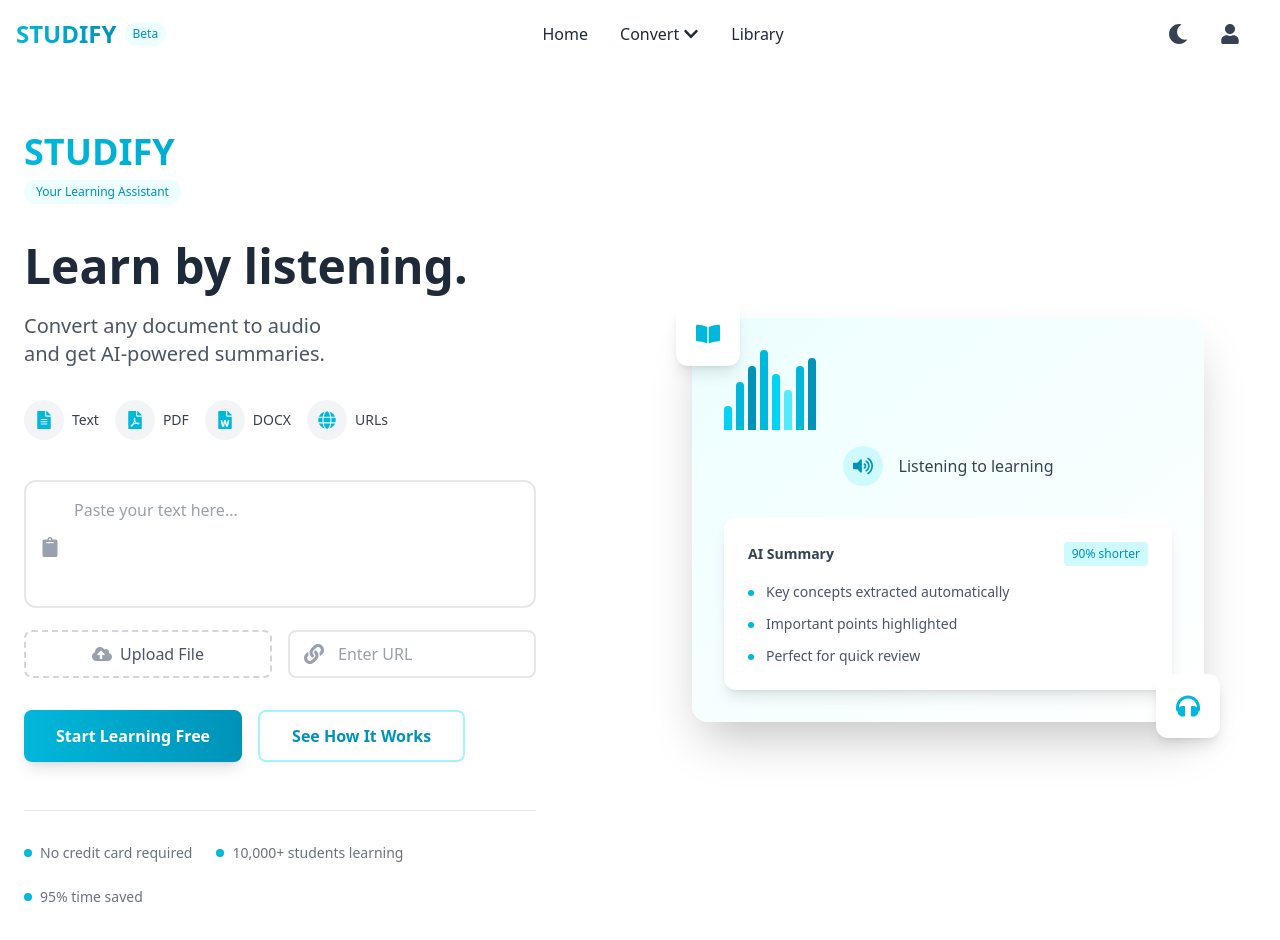
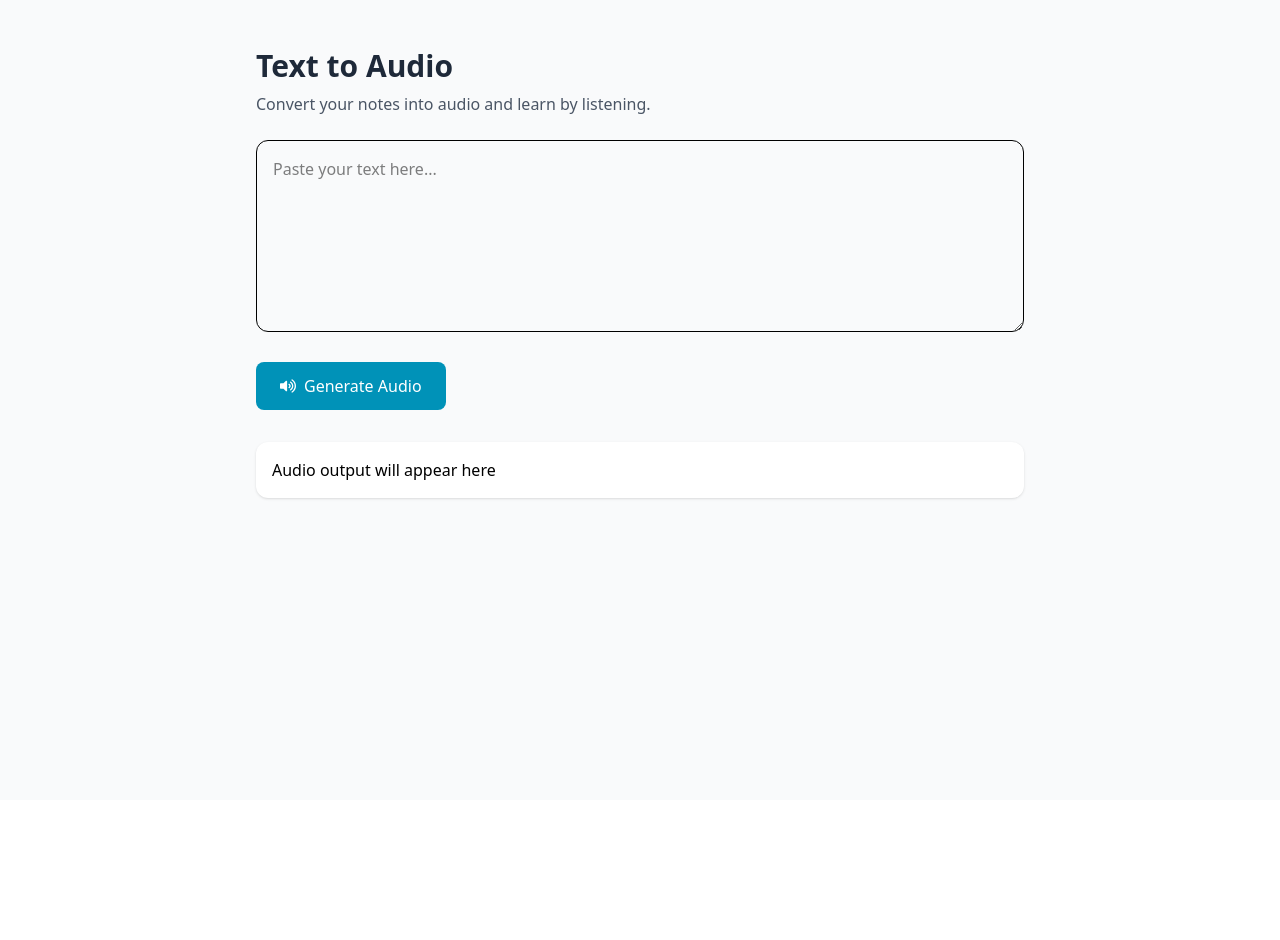
Before and after one commit to jeffkaberagithara-guru/studify-web-app, a React (Vite) app: page /convert/text-to-audio in a window 1280 px wide. Shown: the top 940 px of the page. After the commit the page ends 800 px from the top, so only its background shows below. Built offline with nearby package versions, Linux system fonts and the light colour scheme.

Commit message:
Added pages and routing in the header

```diff
--- a/package.json
+++ b/package.json
@@ -14,6 +14,7 @@
     "react": "^19.2.0",
     "react-dom": "^19.2.0",
     "react-icons": "^5.5.0",
+    "react-router-dom": "^7.12.0",
     "tailwindcss": "^4.1.18"
   },
   "devDependencies": {
--- a/src/App.jsx
+++ b/src/App.jsx
@@ -1,15 +1,33 @@
-import './App.css'
-import Header from './components/Header.jsx'
-import React from 'react';
-import Hero from './components/Hero.jsx';
+import "./App.css";
+import Header from "./components/Header.jsx";
+import Hero from "./components/Hero.jsx";
+import Library from "./pages/Library.jsx";
+import Upload from "./pages/convert/Upload.jsx";
+import Summarize from "./pages/convert/Summarize.jsx";
+import TextToAudio from "./pages/convert/TextToAudio.jsx";
+import { Routes, Route } from "react-router-dom";
 
 function App() {
   return (
     <>
-      <Header />
-      <Hero />
+      <Routes>
+        <Route
+          path="/"
+          element={
+            <>
+              <Header />
+              <Hero />
+            </>
+          }
+        />
+
+        <Route path="/library" element={<Library />} />
+        <Route path="/convert/upload" element={<Upload />} />
+        <Route path="/convert/summarize" element={<Summarize />} />
+        <Route path="/convert/text-to-audio" element={<TextToAudio />} />
+      </Routes>
     </>
-  )
+  );
 }
 
-export default App
+export default App;
--- a/src/components/Header.jsx
+++ b/src/components/Header.jsx
@@ -1,123 +1,100 @@
-import { FaSun, FaMoon, FaChevronDown, FaUser, FaBars, FaTimes, FaMusic, FaFileAlt, FaGlobe, FaHeadphones } from 'react-icons/fa';
+import { Link, NavLink } from "react-router-dom";
+import {
+  FaSun,
+  FaMoon,
+  FaChevronDown,
+  FaUser,
+  FaBars,
+  FaMusic,
+  FaFileAlt,
+  FaGlobe,
+} from "react-icons/fa";
 
 function Header() {
+  const navLinkClass = ({ isActive }) =>
+    `font-medium transition-colors duration-200 ${
+      isActive
+        ? "text-cyan-600 dark:text-cyan-400"
+        : "text-gray-800 dark:text-gray-200 hover:text-cyan-600 dark:hover:text-cyan-400"
+    }`;
+
   return (
     <nav className="bg-white shadow dark:bg-gray-800">
-      <div className="container flex items-center justify-between p-4 mx-auto text-gray-600 dark:text-gray-300">
+      <div className="container flex items-center justify-between p-4 mx-auto">
         {/* Logo */}
-        <a href="#" className="flex items-center space-x-2">
+        <Link to="/" className="flex items-center space-x-2">
           <div className="text-2xl font-bold bg-linear-to-r from-cyan-500 to-cyan-600 bg-clip-text text-transparent">
             STUDIFY
           </div>
           <span className="text-xs px-2 py-1 rounded-full bg-cyan-50 dark:bg-cyan-900/30 text-cyan-600 dark:text-cyan-400">
             Beta
           </span>
-        </a>
+        </Link>
 
         {/* Desktop Navigation */}
         <div className="hidden md:flex items-center space-x-8">
-          <a
-            href="#"
-            className="text-gray-800 dark:text-gray-200 hover:text-cyan-600 dark:hover:text-cyan-400 transition-colors duration-200 font-medium"
-          >
+          <NavLink to="/" className={navLinkClass}>
             Home
-          </a>
+          </NavLink>
 
+          {/* Convert Dropdown */}
           <div className="relative group">
-            <a
-              href="#"
-              className="text-gray-800 dark:text-gray-200 hover:text-cyan-600 dark:hover:text-cyan-400 transition-colors duration-200 font-medium flex items-center space-x-1"
-            >
+            <span className="cursor-pointer flex items-center space-x-1 font-medium text-gray-800 dark:text-gray-200 group-hover:text-cyan-600 dark:group-hover:text-cyan-400">
               <span>Convert</span>
               <FaChevronDown className="w-4 h-4" />
-            </a>
+            </span>
 
             <div className="absolute hidden group-hover:block bg-white dark:bg-gray-800 shadow-lg rounded-md mt-2 py-2 w-48 z-50 border dark:border-gray-700">
-              <a
-                href="#"
-                className="block px-4 py-2 text-sm text-gray-700 dark:text-gray-300 hover:text-cyan-600 dark:hover:text-cyan-400 hover:bg-cyan-50 dark:hover:bg-cyan-900/20 items-center space-x-2"
+              <Link
+                to="/convert/text-to-audio"
+                className="flex items-center gap-2 px-4 py-2 text-sm hover:bg-cyan-50 dark:hover:bg-cyan-900/20"
               >
                 <FaMusic className="text-cyan-500" />
-                <span>Text-to-Audio</span>
-              </a>
-              <a
-                href="#"
-                className="block px-4 py-2 text-sm text-gray-700 dark:text-gray-300 hover:text-cyan-600 dark:hover:text-cyan-400 hover:bg-cyan-50 dark:hover:bg-cyan-900/20 items-center space-x-2"
+                Text-to-Audio
+              </Link>
+
+              <Link
+                to="/convert/summarize"
+                className="flex items-center gap-2 px-4 py-2 text-sm hover:bg-cyan-50 dark:hover:bg-cyan-900/20"
               >
                 <FaFileAlt className="text-cyan-500" />
-                <span>Summarize</span>
-              </a>
-              <a
-                href="#"
-                className="block px-4 py-2 text-sm text-gray-700 dark:text-gray-300 hover:text-cyan-600 dark:hover:text-cyan-400 hover:bg-cyan-50 dark:hover:bg-cyan-900/20 items-center space-x-2"
+                Summarize
+              </Link>
+
+              <Link
+                to="/convert/upload"
+                className="flex items-center gap-2 px-4 py-2 text-sm hover:bg-cyan-50 dark:hover:bg-cyan-900/20"
               >
                 <FaGlobe className="text-cyan-500" />
-                <span>File Upload</span>
-              </a>
+                File Upload
+              </Link>
             </div>
           </div>
 
-          <a
-            href="#"
-            className="text-gray-800 dark:text-gray-200 hover:text-cyan-600 dark:hover:text-cyan-400 transition-colors duration-200 font-medium"
-          >
+          <NavLink to="/library" className={navLinkClass}>
             Library
-          </a>
+          </NavLink>
         </div>
 
-        {/* Right Side Actions */}
+        {/* Right Actions */}
         <div className="flex items-center space-x-4">
           {/* Theme Toggle */}
-          <button
-            id="themeToggle"
-            className="p-2 rounded-lg hover:bg-gray-100 dark:hover:bg-gray-700 transition-colors duration-200 text-gray-700 dark:text-gray-300"
-          >
-            <FaSun id="sunIcon" className="w-5 h-5 hidden" />
-            <FaMoon id="moonIcon" className="w-5 h-5" />
+          <button className="p-2 rounded-lg hover:bg-gray-100 dark:hover:bg-gray-700">
+            <FaMoon className="w-5 h-5" />
           </button>
 
-          {/* User Icon */}
-          <a
-            href="#"
-            className="p-2 rounded-lg hover:bg-gray-100 dark:hover:bg-gray-700 transition-colors duration-200 text-gray-700 dark:text-gray-300"
+          {/* User */}
+          <Link
+            to="/login"
+            className="p-2 rounded-lg hover:bg-gray-100 dark:hover:bg-gray-700"
           >
             <FaUser className="w-5 h-5" />
-          </a>
+          </Link>
 
-          {/* Mobile Menu Button */}
-          <button
-            id="mobileMenuButton"
-            className="md:hidden p-2 rounded-lg hover:bg-gray-100 dark:hover:bg-gray-700 transition-colors duration-200"
-          >
+          {/* Mobile Button (logic later) */}
+          <button className="md:hidden p-2 rounded-lg hover:bg-gray-100 dark:hover:bg-gray-700">
             <FaBars className="w-6 h-6" />
           </button>
-        </div>
-      </div>
-
-      {/* Mobile Menu */}
-      <div
-        id="mobileMenu"
-        className="md:hidden hidden bg-white dark:bg-gray-800 border-t dark:border-gray-700 px-4 py-3"
-      >
-        <div className="space-y-2">
-          <a
-            href="#"
-            className="block py-2 text-gray-800 dark:text-gray-200 hover:text-cyan-600 dark:hover:text-cyan-400 items-center space-x-3"
-          >
-            <span>Home</span>
-          </a>
-          <a
-            href="#"
-            className="block py-2 text-gray-800 dark:text-gray-200 hover:text-cyan-600 dark:hover:text-cyan-400 items-center space-x-3"
-          >
-            <span>Convert</span>
-          </a>
-          <a
-            href="#"
-            className="block py-2 text-gray-800 dark:text-gray-200 hover:text-cyan-600 dark:hover:text-cyan-400 items-center space-x-3"
-          >
-            <span>Library</span>
-          </a>
         </div>
       </div>
     </nav>
--- a/src/main.jsx
+++ b/src/main.jsx
@@ -1,9 +1,12 @@
-import { StrictMode } from 'react'
-import { createRoot } from 'react-dom/client'
-import App from './App.jsx'
+import { StrictMode } from "react";
+import { createRoot } from "react-dom/client";
+import { BrowserRouter } from "react-router-dom";
+import App from "./App.jsx";
 
-createRoot(document.getElementById('root')).render(
+createRoot(document.getElementById("root")).render(
   <StrictMode>
-    <App />
-  </StrictMode>,
-)
+    <BrowserRouter>
+      <App />
+    </BrowserRouter>
+  </StrictMode>
+);
--- /dev/null
+++ b/src/pages/Library.jsx
@@ -0,0 +1,20 @@
+export default function Library() {
+  return (
+    <section className="min-h-screen bg-gray-50 dark:bg-gray-900 px-6 py-12">
+      <div className="max-w-5xl mx-auto">
+        <h1 className="text-3xl font-bold text-gray-800 dark:text-white">
+          My Library
+        </h1>
+
+        <div className="grid md:grid-cols-2 lg:grid-cols-3 gap-6 mt-8">
+          <div className="p-4 rounded-xl bg-white dark:bg-gray-800 shadow">
+            Biology Notes (Audio)
+          </div>
+          <div className="p-4 rounded-xl bg-white dark:bg-gray-800 shadow">
+            History Summary
+          </div>
+        </div>
+      </div>
+    </section>
+  );
+}
--- /dev/null
+++ b/src/pages/convert/Summarize.jsx
@@ -0,0 +1,27 @@
+export default function Summarize() {
+  return (
+    <section className="min-h-screen bg-gray-50 dark:bg-gray-900 px-6 py-12">
+      <div className="max-w-3xl mx-auto">
+        <h1 className="text-3xl font-bold text-gray-800 dark:text-white">
+          AI Summary
+        </h1>
+        <p className="mt-2 text-gray-600 dark:text-gray-400">
+          Get short, clear summaries from long notes.
+        </p>
+
+        <textarea
+          placeholder="Paste text to summarize..."
+          className="w-full h-48 mt-6 p-4 rounded-xl border dark:border-gray-700 dark:bg-gray-800"
+        />
+
+        <button className="mt-6 px-6 py-3 bg-cyan-600 hover:bg-cyan-700 text-white rounded-lg">
+          Generate Summary
+        </button>
+
+        <div className="mt-8 p-4 rounded-xl bg-white dark:bg-gray-800 shadow">
+          Summary result will appear here
+        </div>
+      </div>
+    </section>
+  );
+}
--- /dev/null
+++ b/src/pages/convert/TextToAudio.jsx
@@ -0,0 +1,31 @@
+import { FaVolumeUp } from "react-icons/fa";
+
+export default function TextToAudio() {
+  return (
+    <section className="min-h-screen bg-gray-50 dark:bg-gray-900 px-6 py-12">
+      <div className="max-w-3xl mx-auto">
+        <h1 className="text-3xl font-bold text-gray-800 dark:text-white">
+          Text to Audio
+        </h1>
+        <p className="mt-2 text-gray-600 dark:text-gray-400">
+          Convert your notes into audio and learn by listening.
+        </p>
+
+        <textarea
+          placeholder="Paste your text here..."
+          className="w-full h-48 mt-6 p-4 rounded-xl border dark:border-gray-700 dark:bg-gray-800"
+        />
+
+        <button className="mt-6 flex items-center gap-2 px-6 py-3 bg-cyan-600 hover:bg-cyan-700 text-white rounded-lg">
+          <FaVolumeUp />
+          Generate Audio
+        </button>
+
+        {/* Future audio player */}
+        <div className="mt-8 p-4 rounded-xl bg-white dark:bg-gray-800 shadow">
+          Audio output will appear here
+        </div>
+      </div>
+    </section>
+  );
+}
--- /dev/null
+++ b/src/pages/convert/Upload.jsx
@@ -0,0 +1,24 @@
+import { FaCloudUploadAlt } from "react-icons/fa";
+
+export default function Upload() {
+  return (
+    <section className="min-h-screen bg-gray-50 dark:bg-gray-900 px-6 py-12">
+      <div className="max-w-3xl mx-auto text-center">
+        <h1 className="text-3xl font-bold text-gray-800 dark:text-white">
+          Upload a File
+        </h1>
+        <p className="mt-2 text-gray-600 dark:text-gray-400">
+          Upload PDF, DOCX, or paste a URL
+        </p>
+
+        <label className="mt-8 flex flex-col items-center justify-center h-48 border-2 border-dashed rounded-xl cursor-pointer hover:border-cyan-500">
+          <FaCloudUploadAlt className="text-4xl text-cyan-500" />
+          <span className="mt-2 text-gray-500">
+            Click to upload or drag & drop
+          </span>
+          <input type="file" className="hidden" />
+        </label>
+      </div>
+    </section>
+  );
+}
```
Also changed, not shown: 1 other file (tests, documents, lock files or other folders).
